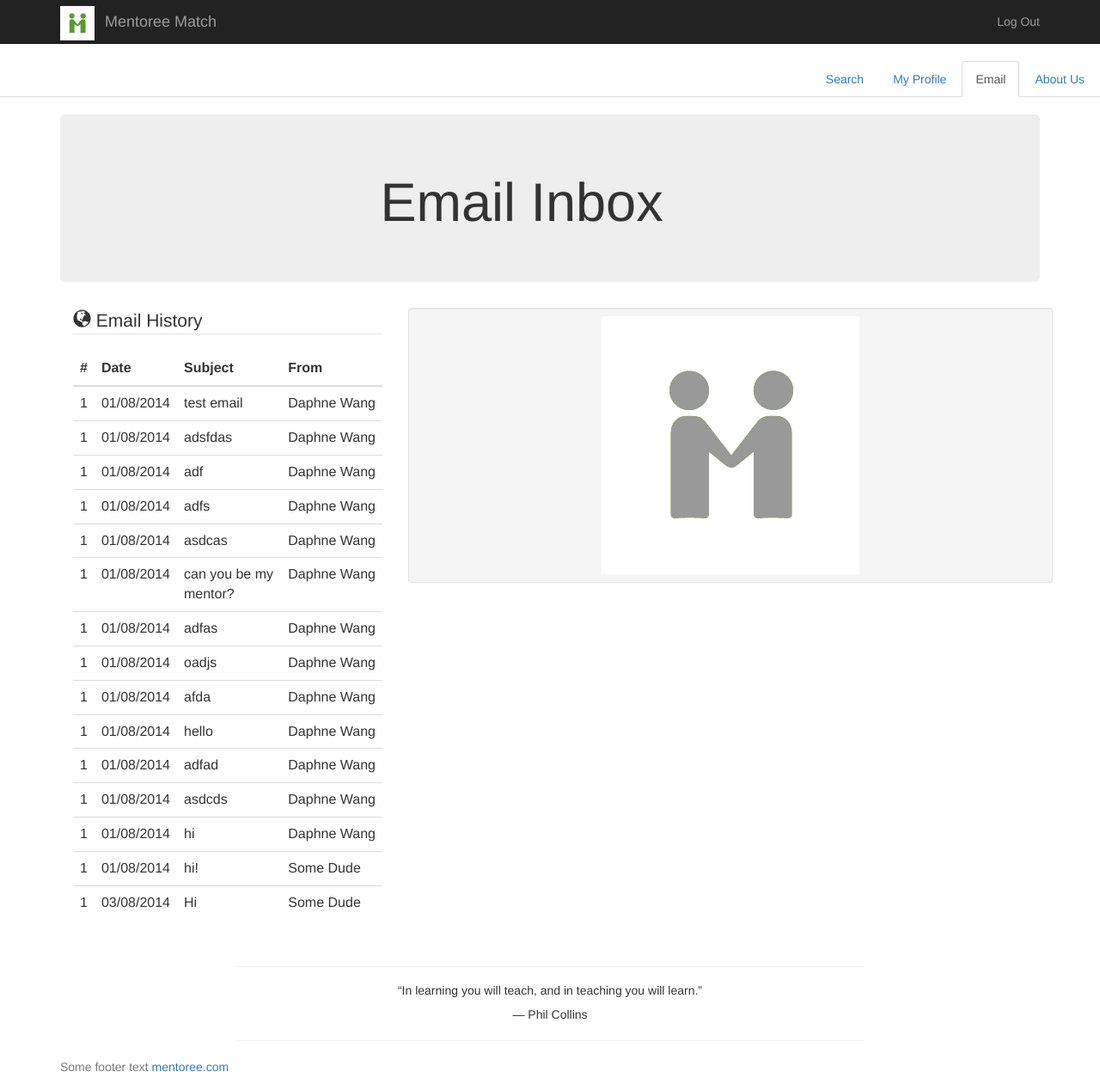
After one commit to awakwe/MentoreeMatch, a Flask app: page /email_history in a window 1280 px wide. The commit adds this page. Shown: the whole page at 86% size. Run offline with Flask 2, Linux system fonts and the light colour scheme; a user stored in the database is signed in; some libraries are stand-ins or nearby versions.

Commit message:
created email reply page

```diff
--- a/Project/email_module.py
+++ b/Project/email_module.py
@@ -4,8 +4,9 @@ import requests
 import sqlalchemy
 from sqlalchemy import update
 import datetime
+from flask import Flask, render_template, redirect, jsonify, request, flash, url_for, session
+
 # import pdb
-
 
 def save_email_info_to_database(sender, mentor, subject, subject_body):
     today = datetime.datetime.now()
@@ -17,7 +18,6 @@ def save_email_info_to_database(sender, mentor, subject, subject_body):
 
 
 def send_email(sender_email, mentor_email, subject, subject_body):
-
     return requests.post(
         "https://api.mailgun.net/v2/app27934969.mailgun.org/messages",
         auth=("api", "key-21q1narswc35vqr1u3f9upn3vf6ncbb9"),
@@ -26,8 +26,31 @@ def send_email(sender_email, mentor_email, subject, subject_body):
               "subject": subject,
               "text": subject_body})
 
+def get_email_history_per_mentor(linkedin_id):
+    email_hist = tabledef.dbsession.query(Email).filter_by(sender_id=session['linkedin_id']).filter_by(receiver_id=linkedin_id).all()
+    # for mail in email_hist:
+    #     print "~!@#$%^&*( email history!! !@#$%^&"
+    #     print mail.subject
+    return email_hist
 
-# def send_email(sender_email, mentor_email, subject, subject_body):
+def get_email_history():
+    email_hist = tabledef.dbsession.query(Email).filter_by(receiver_id=session['linkedin_id']).all()
+    for mail in email_hist:
+        print "~!@#$%^&*( email history!! !@#$%^&"
+        print mail.subject
+    return email_hist
+
+def get_email_with_id(email_id):
+    email_id = tabledef.dbsession.query(Email).filter_by(id=email_id).first()
+
+    return email_id
+
+def format_json(row):
+    formatted_json_dict={}
+    for column in row.__table__.columns:
+        formatted_json_dict[column.name] = str(getattr(row, column.name))
+    return formatted_json_dict
+
 
 #     return requests.post(
 #         "https://api.mailgun.net/v2/app27934969.mailgun.org/messages",
--- a/Project/main.py
+++ b/Project/main.py
@@ -139,10 +139,11 @@ def mentor_page_update_post():
 def email_get(linkedin_id):
     ment_data = search.mentor_detail_display(linkedin_id)
     user_data = search.mentor_detail_display(session['linkedin_id'])
+    email_history = email_module.get_email_history_per_mentor(linkedin_id)
     print "email GET ^^^^^^^^^^^^^^^^^^"
     print ment_data
     print user_data
-    return render_template('email_form.html', ment_data=ment_data, user_data=user_data)
+    return render_template('email_form.html', ment_data=ment_data, user_data=user_data, email_history=email_history)
 
 @app.route('/email', methods=["POST"])
 def email_post():
@@ -158,10 +159,6 @@ def email_post():
 
     subject = request.form.get('subject')
     subject_body = request.form.get('message')
-    print "^^^^^^^^^^^^^^^^^^ sender email, mentor email, subject body"
-    print sender_email
-    print mentor_email
-    print subject_body
 
     email_module.save_email_info_to_database(sender, mentor, subject, subject_body)
     email_module.send_email(sender_email, mentor_email, subject, subject_body)
@@ -169,3 +166,21 @@ def email_post():
     messages = flash('Success! Your message has been sent successfully.')
 
     return redirect(url_for('email_get', linkedin_id=mentor, messages=messages))
+
+@app.route('/email_history', methods=["GET"])
+def email_history():
+    user_data = search.mentor_detail_display(session['linkedin_id'])
+    email_history = email_module.get_email_history()
+    print "!@#$%^&*()_+ EMAIL HISTORY on main"
+    print email_history
+    return render_template('email_history.html', user_data=user_data, email_history=email_history)
+
+@app.route('/email_detail/<email_id>', methods=["GET"])
+def email_detail(email_id):
+    email_selected = email_module.get_email_with_id(email_id)
+    if not email_selected:
+        email_selected = {}
+    print "!@#$%^&*()_+ email_selected on main"
+    print email_selected
+    print email_module.format_json(email_selected)
+    return jsonify(**email_module.format_json(email_selected))
--- a/Project/templates/base.html
+++ b/Project/templates/base.html
@@ -26,7 +26,7 @@
       </div>
       <ul class="nav nav-tabs" id="myTab">
          <li class="settings pull-right"><a href="/about">About Us</a></li>
-         <li class="messages pull-right"><a href="/email">Email</a></li>
+         <li class="email pull-right"><a href="/email_history">Email</a></li>
          <li class="profile pull-right"><a href="/profile">My Profile</a></li>
          <li class="active home pull-right"><a href="/home">Search</a></li>
       </ul>
--- /dev/null
+++ b/Project/templates/email_history.html
@@ -0,0 +1,109 @@
+{% extends 'base.html' %}
+{% block body %}
+<html>
+   {% if error %}
+   <h2> {{ error }} </h2>
+   {% else %}
+   <html>
+      <body>
+         <form>
+            <br>
+            <div class="jumbotron jumbotron-sm">
+               <div class="container">
+                  <div class="row">
+                     <div class="col-sm-12 col-lg-12">
+                        <div class="col-sm-3 column">
+                        </div>
+                        <div class="col-sm-9 column">
+                           <h1 class="h1">
+                              &nbsp;&nbsp;Email Inbox
+                           </h1>
+                        </div>
+                     </div>
+                  </div>
+               </div>
+            </div>
+            <div class="container">
+               <div class="row">
+                  <div class="col-md-4">
+                     <legend><span class="glyphicon glyphicon-globe"></span>&nbsp;Email History</legend>
+                     <table class="table">
+                        <thead>
+                           <tr>
+                              <th>
+                                 #
+                              </th>
+                              <th>
+                                 Date
+                              </th>
+                              <th>
+                                 Subject
+                              </th>
+                              <th>
+                                 From
+                              </th>
+                           </tr>
+                        </thead>
+                        <tbody>
+                           {% set count = 1 %}
+                           {% for emails in email_history %}
+                           <tr id="{{emails.id}}">
+                              <td>
+                                 {{count}}
+                                 {% set count= count+1 %}
+                              </td>
+                              <td>
+                                 {{emails.sent_date.strftime('%d/%m/%Y')}}
+                              </td>
+                              <td>
+                                 {{emails.subject}}
+                              </td>
+                              <td>
+                                 {{emails.sender.first_name}}&nbsp;{{emails.sender.last_name}}
+                              </td>
+                           </tr>
+                           {% endfor %}
+                        </tbody>
+                     </table>
+                  </div>
+                  <div class="col-md-8">
+                     <div class="well well-sm">
+                        <div class="row">
+                           <div class="col-md-12">
+
+                              <div class="email_contents">
+                                 <img src="static/img/mentor_logo_grey.png" class="img-responsive center-block">
+                              </div>
+                           </div>
+
+                        </div>
+                     </div>
+                  </div>
+               </div>
+            </div>
+         </form>
+         <script>
+            $(document).ready(function (){
+               $("#myTab .active").removeClass("active");
+               $("#myTab .email").addClass("active");
+
+               $("tbody tr").click(function(){
+                  var emailId = $(this).attr('id');
+
+            $.getJSON("/email_detail/"+emailId,function(result){
+                  $(".email_contents").html(
+                     '<p>'+result.sent_date+'</p>'+
+                     '<br>'+
+                     '<p>'+result.subject+'</p>'+
+                     '<p>'+result.text_body+'</p>'+
+                     '<div class="form-group">\
+                     <a class="btn btn-primary btn-large pull-right" href="/email/'+result.sender_id+'">Reply</a>\
+                              </div>')
+            });
+            });
+            });
+         </script>
+         {% endif %}
+      </body>
+   </html>
+   {% endblock %}
--- a/requirements.txt
+++ b/requirements.txt
@@ -1,4 +1,6 @@
+Babel==1.3
 Flask==0.9
+Flask-Babel==0.9
 Flask-Mail==0.9.0
 Flask-OAuthlib==0.5.0
 Flask-SQLAlchemy==0.16
@@ -11,5 +13,7 @@ blinker==1.3
 gunicorn==19.1.0
 oauthlib==0.6.3
 psycopg2==2.5.3
+pytz==2014.4
 requests==2.3.0
+speaklater==1.3
 wsgiref==0.1.2
```
Also changed, not shown: Project/templates/email_form.html (+14 -49 lines), Project/static/img/mentor_logo_grey.png (added), mentoring.db.
